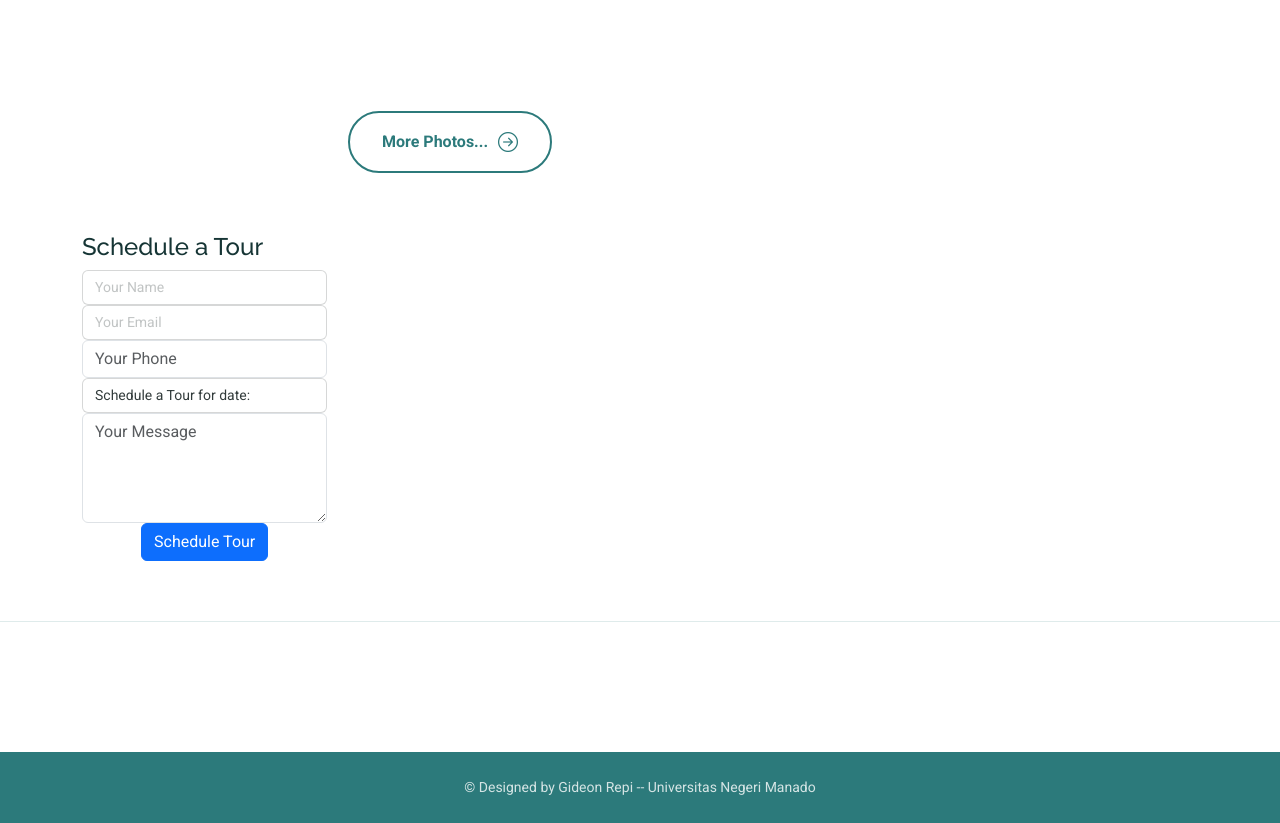
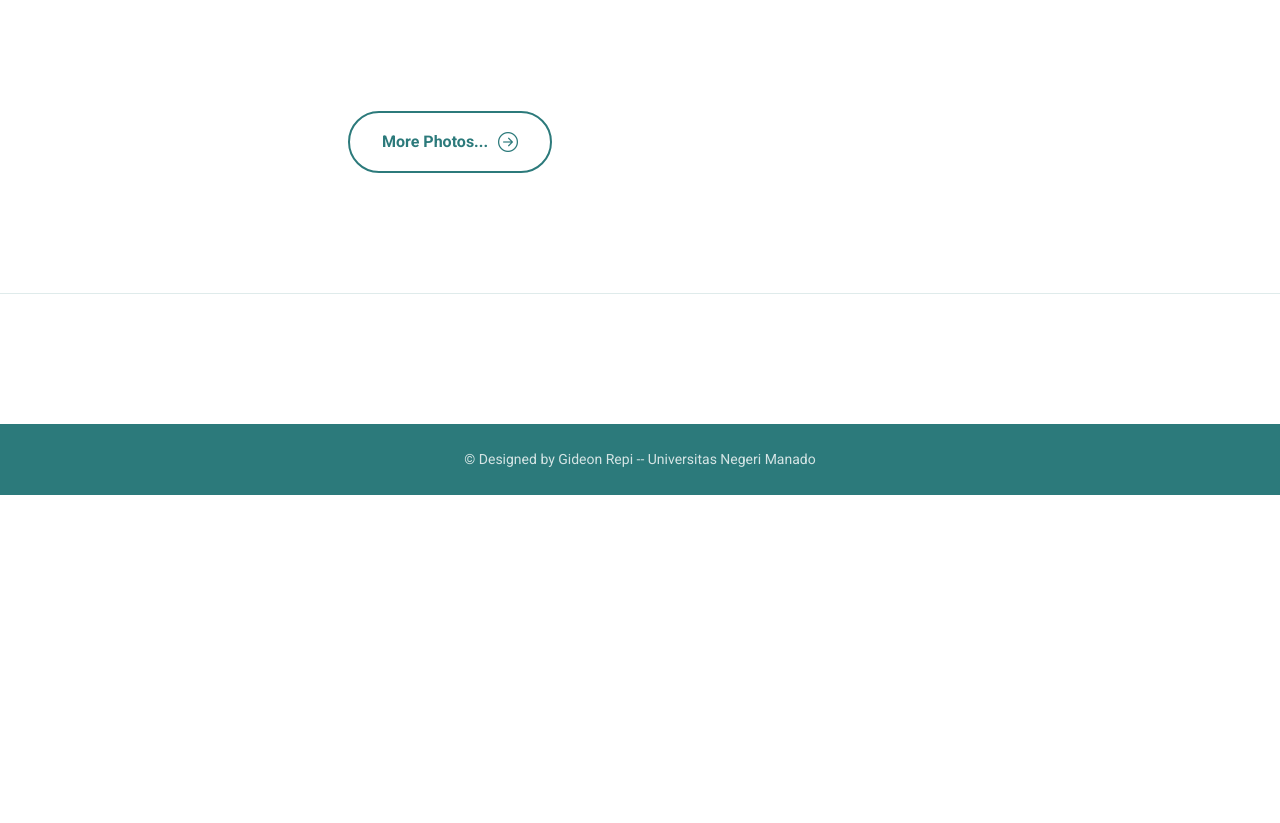
Before and after one commit to gideonchristianrepi/wisataminsel, a plain HTML site: page Detail Bukit Sasayaban.html in a window 1280 px wide. Shown: the part 2099-2922 px from the top of the page. After the commit the page ends 2594 px from the top, so only its background shows below. Drawn offline with Linux system fonts and the light colour scheme; a script that the page names is missing.

Commit message:
megubah wisata bukit sasayaban

```diff
--- a/Detail Bukit Sasayaban.html
+++ b/Detail Bukit Sasayaban.html
@@ -135,39 +135,6 @@
         </div>
     </section>
 
-          <div class="col-lg-4">
-              <!-- Contact Form -->
-              <div class="contact-form">
-                <h4>Schedule a Tour</h4>
-                <form action="forms/contact.php" method="post" class="php-email-form">
-                  <div class="row">
-                    <div class="col-12 form-group">
-                      <input type="text" name="name" class="form-control" placeholder="Your Name" required="">
-                    </div>
-                    <div class="col-12 form-group">
-                      <input type="email" name="email" class="form-control" placeholder="Your Email" required="">
-                    </div>
-                    <div class="col-12 form-group">
-                      <input type="tel" name="phone" class="form-control" placeholder="Your Phone">
-                    </div>
-
-                    <div class="col-12 form-group">
-                      <input type="text" name="subject" class="form-control" placeholder="Schedule a Tour for date: " value="Schedule a Tour for date: ">
-                    </div>
-
-                    <div class="col-12 form-group">
-                      <textarea class="form-control" name="message" rows="4" placeholder="Your Message"></textarea>
-                    </div>
-                    <div class="col-12 text-center">
-                      <div class="loading">Loading</div>
-                      <div class="error-message"></div>
-                      <div class="sent-message">Your message has been sent. Thank you!</div>
-                      <button type="submit" class="btn btn-primary">Schedule Tour</button>
-                    </div>
-                  </div>
-                </form>
-              </div><!-- End Contact Form -->
-            </div><!-- End Property Overview -->
 
           </div>
 
```
Also changed, not shown: Detail Air Terjun Popontolen.html (+1 -0 lines).
